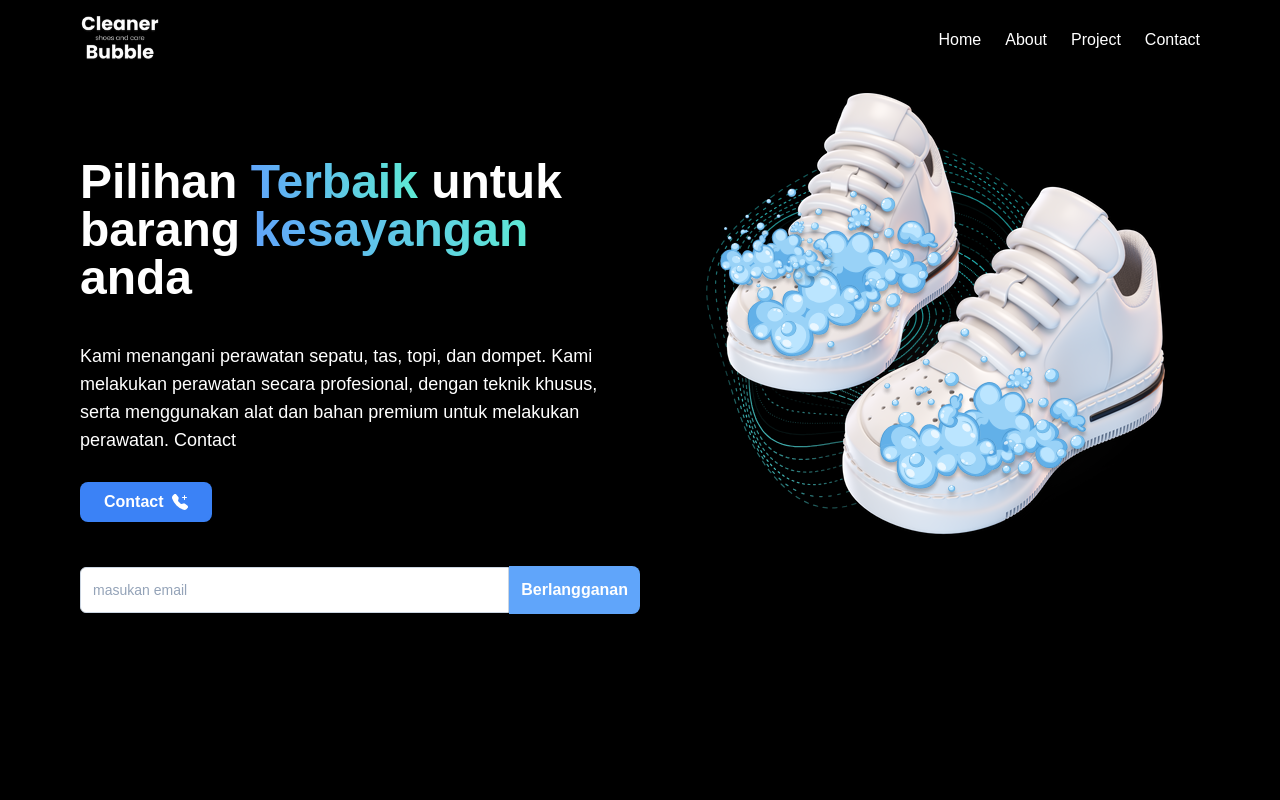
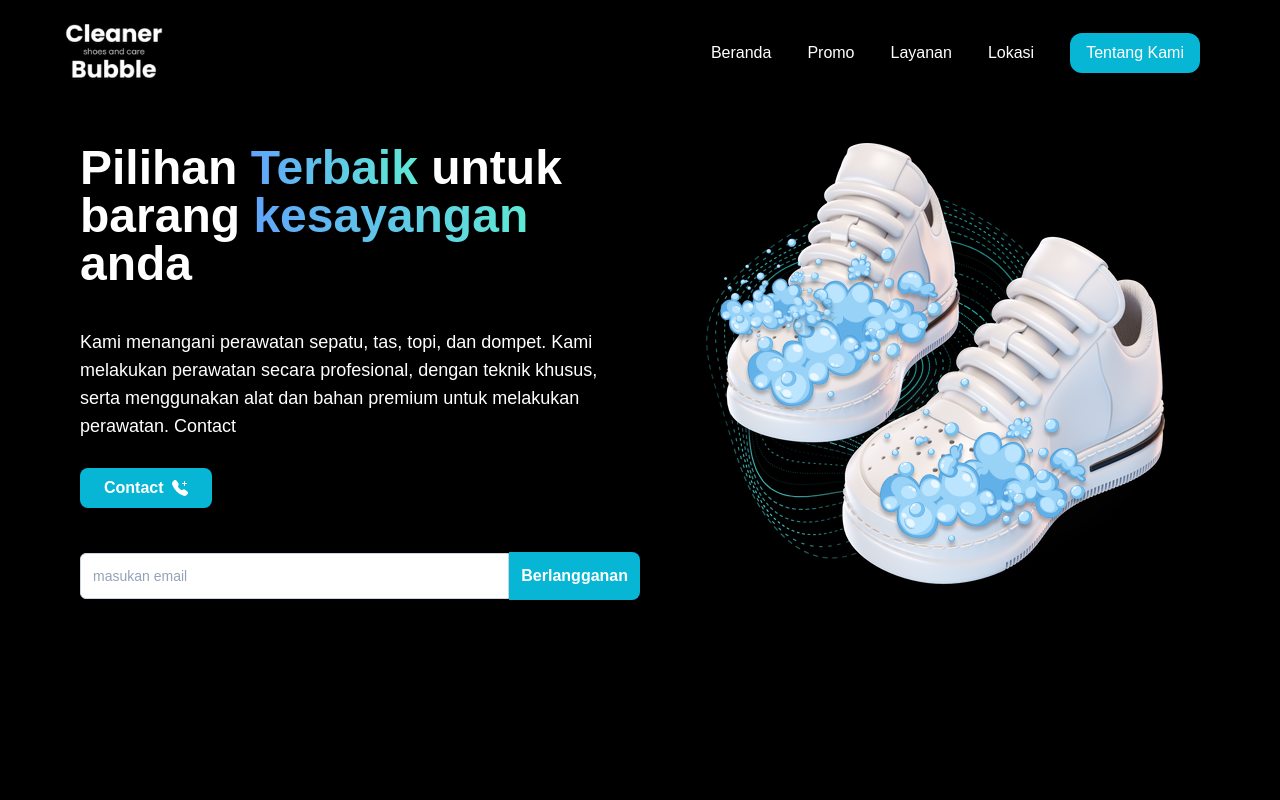
Before and after one commit to ervinarviandi/Bubble-Cleaner, a React (Vite) app: page / in a window 1280 px wide. Shown: the top 800 px of the page. Built offline with nearby package versions, Linux system fonts and the light colour scheme.

Commit message:
update 0.1 all

```diff
--- a/src/components/Features.jsx
+++ b/src/components/Features.jsx
@@ -1,6 +1,6 @@
 const Features = () => {
   return (
-    <div className="w-full bg-white">
+    <div className="w-full bg-white" id="features">
       <section className="lg:max-w-6xl mx-auto h-min px-4 ">
         <div className="flex flex-wrap">
           <div className="lg:w-6/12">
--- a/src/components/Hero.jsx
+++ b/src/components/Hero.jsx
@@ -5,14 +5,14 @@ const Hero = () => {
       <div className=" max-w-6xl mx-auto  px-4  h-screen hero">
         <div className="flex flex-wrap">
           <div className="lg:w-1/2">
-            <h2 className="text-white lg:text-5xl text-4xl mt-20 font-bold font-poppins">
+            <h2 className="text-white lg:text-5xl text-4xl mt-36 font-bold font-poppins">
               Pilihan <span className="text-transparent bg-clip-text bg-gradient-to-r from-blue-400 to-teal-300">Terbaik</span> untuk barang{" "}
               <span className="text-transparent bg-clip-text bg-gradient-to-r from-blue-400 to-teal-300">kesayangan</span> anda
             </h2>
             <p className="text-white text-lg text-gray-200 mt-10 font-poppins">
               Kami menangani perawatan sepatu, tas, topi, dan dompet. Kami melakukan perawatan secara profesional, dengan teknik khusus, serta menggunakan alat dan bahan premium untuk melakukan perawatan. Contact
             </p>
-            <button className="px-6 py-2 rounded-lg text-white bg-blue-500 mt-7 flex items-center font-bold font-poppins">
+            <button className="px-6 py-2 rounded-lg text-white bg-cyan-500 mt-7 flex items-center font-bold font-poppins">
               Contact
               <BsTelephonePlusFill className="ml-2" />
             </button>
@@ -28,11 +28,11 @@ const Hero = () => {
                focus:invalid:border-pink-500 focus:invalid:ring-pink-500
     "
               />
-              <button className="bg-blue-400 px-3 py-3 rounded-r-lg items-center font-poppins mt-1 text-white font-bold border-none">Berlangganan</button>
+              <button className="bg-cyan-500 px-3 py-3 rounded-r-lg items-center font-poppins mt-1 text-white font-bold border-none">Berlangganan</button>
             </div>
           </div>
           <div className="lg:w-1/2">
-            <img src="/hero.png" className="lg:block hidden backdrop-blur-sm" />
+            <img src="/hero.png" className="lg:block hidden mt-32 " />
           </div>
         </div>
       </div>
--- a/src/components/Maps.jsx
+++ b/src/components/Maps.jsx
@@ -1,8 +1,8 @@
 const Maps = () => {
   return (
-    <div className="w-full bg-black">
+    <div className="w-full bg-black" id="lokasi">
       <div className="h-screen lg:max-w-6xl mx-auto px-4 ">
-        <h2 className="text-white text-3xl font-poppins text-center pt-16 mb-5 ">Lokasi Kami</h2>
+        <h2 className="text-white text-3xl font-poppins text-center pt-32 mb-5 ">Lokasi Kami</h2>
         <p className="text-white text-lg font-poppins text-center">Temukan Kami Di Kota Terdekat Sekitar Anda</p>
         <div style={{ height: "60%", width: "100%" }} className="mt-10 bg-gray-600">
           <iframe
--- /dev/null
+++ b/src/components/Navbar.jsx
@@ -0,0 +1,57 @@
+// import { useState } from "react";
+// import { FaXmark } from "react-icons/fa";
+// import { FaBars } from "react-icons/fa";
+
+const Navigation = () => {
+  // const [nav, setNav] = useState(false);
+
+  // const handleNav = () => {
+  //   setNav(!nav);
+  // };
+  return (
+    <div className="w-full bg-black fixed z-50 ">
+      <div className="lg:max-w-6xl bg-white-200 mx-auto bg-black py-4 ">
+        <div className="flex justify-between items-center mx-auto px-4 ">
+          {/* Mobile Button */}
+          {/* <div onClick={handleNav} className="block sm:hidden z-10 text-white">
+              {nav ? (
+                <FaXmark className="w-6 h-6" />
+              ) : (
+                <FaBars
+                  className="w-6 h-6"
+                  //  style={{ color: `${textColor}` }}
+                />
+              )}
+            </div> */}
+          <img src="/logo.png" alt="mylogo" className="w-20" />
+          <nav>
+            <ul className="md:flex md:justify-center  md:items-center gap-x-6 bg-cyan-700 md:z-auto md:static absolute ">
+              <li>
+                <a href="/" className="text-white font-poppins ">
+                  Home
+                </a>
+              </li>
+              <li>
+                <a href="#features" className="text-white font-poppins ">
+                  features
+                </a>
+              </li>
+              <li>
+                <a href="#lokasi" className="text-white font-poppins ">
+                  lokasi
+                </a>
+              </li>
+              <li>
+                <a href="#promo" className="text-white font-poppins ">
+                  Contact
+                </a>
+              </li>
+            </ul>
+          </nav>
+        </div>
+      </div>
+    </div>
+  );
+};
+
+export default Navigation;
--- a/src/components/Navigation.jsx
+++ b/src/components/Navigation.jsx
@@ -1,53 +1,93 @@
-// import { useState } from "react";
-// import { FaXmark } from "react-icons/fa";
-// import { FaBars } from "react-icons/fa";
+import { useState } from "react";
+import { GrFormClose } from "react-icons/gr";
+import { HiMenuAlt3 } from "react-icons/hi";
 
 const Navigation = () => {
-  // const [nav, setNav] = useState(false);
+  const [nav, setNav] = useState(false);
 
-  // const handleNav = () => {
-  //   setNav(!nav);
-  // };
+  const handleNav = () => {
+    setNav(!nav);
+  };
+
   return (
-    <div className="w-full bg-black">
-      <div className="lg:max-w-6xl bg-white-200 mx-auto bg-black py-4">
-        <div className="flex justify-between items-center mx-auto px-4">
+    <div className="fixed w-full z-50 bg-black">
+      <div className="w-full max-w-6xl mx-auto z-10 relative bg-black py-4 relative">
+        <div className="lg:flex  lg:block justify-between  items-center md:py-2 py-4">
           {/* Mobile Button */}
-          {/* <div onClick={handleNav} className="block sm:hidden z-10 text-white">
-            {nav ? (
-              <FaXmark className="w-6 h-6" />
-            ) : (
-              <FaBars
-                className="w-6 h-6"
-                //  style={{ color: `${textColor}` }}
-              />
-            )}
-          </div> */}
-          <img src="/logo.png" alt="mylogo" className="w-20" />
-          <nav>
-            <ul className="flex justify-center items-center gap-x-6">
-              <li>
-                <a href="/" className="text-white font-poppins ">
-                  Home
-                </a>
+
+          <a href="">
+            <img src="logo.png" alt="brand" width={100} height={100} className="lg:block hidden" />
+          </a>
+          <ul
+            // style={{ color: `${textColor}` }}
+            className="flex space-x-9 md:px-4 text-Cokelat items-center  "
+          >
+            <li className="lg:block hidden">
+              <a href="/" className="font-poppins  hover:text-cyan-500 text-white">
+                Beranda
+              </a>
+            </li>
+            <li className="lg:block hidden">
+              <a href="#promo" className="font-poppins  hover:text-cyan-500 text-white">
+                Promo
+              </a>
+            </li>
+            <li className="lg:block hidden">
+              <a href="#product" className="font-poppins  hover:text-cyan-500 text-white">
+                Layanan
+              </a>
+            </li>
+            <li className="lg:block hidden">
+              <a href="#lokasi" className="font-poppins  hover:text-cyan-500 text-white">
+                Lokasi
+              </a>
+            </li>
+
+            <li>
+              <button href="" className="font-poppins py-2 px-4 rounded-xl bg-cyan-500 text-white lg:block hidden ">
+                Tentang Kami
+              </button>
+            </li>
+
+            <a href="" className=" absolute">
+              <img src="logo.png" alt="mobile-brand" width={80} height={80} className="lg:hidden block " />
+            </a>
+
+            <div onClick={handleNav} className=" block sm:hidden  z-50 text-white absolute right-10">
+              {nav ? <GrFormClose className="w-6 h-6 text-blue-400 bg-cyan-500 rounded-md " /> : <HiMenuAlt3 className="w-6 h-6 text-white bg-cyan-500 rounded-md " />}
+            </div>
+          </ul>
+
+          <div
+            className={
+              nav
+                ? "sm:hidden absolute top-0 left-0 right-0 bottom-0 flex justify-center items-center w-9/12 h-screen  text-center bg-black ease-in duration-300 z-8  "
+                : "sm:hidden absolute top-0 left-[-100%] right-0 bottom-0 flex justify-center items-center w-full h-screen bg-black text-center ease-in  duration-300 z-8 text-white   "
+            }
+          >
+            <ul>
+              <li className="p-4 text-2xl hover:text-cyan-500 font-poppins text-white">
+                <a href="/">Beranda</a>
               </li>
-              <li>
-                <a href="#hero" className="text-white font-poppins ">
-                  About
-                </a>
+              <hr className="text-sky-500 w-[100%]" />
+              <li className="p-4 text-2xl hover:text-cyan-500 font-poppins text-white">
+                <a href="#promo">Promo</a>
               </li>
-              <li>
-                <a href="#features" className="text-white font-poppins ">
-                  Project
-                </a>
+              <hr />
+              <li className="p-4 text-2xl hover:text-cyan-500 font-poppins text-white">
+                <a href="#product">Layanan</a>
               </li>
-              <li>
-                <a href="#promo" className="text-white font-poppins ">
-                  Contact
-                </a>
+              <hr />
+              <li className="p-4 text-2xl hover:text-cyan-500 font-poppins text-white ">
+                <a href="#about">Tentang Kami</a>
               </li>
+              <hr />
+              <li className="p-4 text-2xl hover:text-cyan-500 font-poppins text-white">
+                <a href="#lokasi">Lokasi</a>
+              </li>
+              <hr />
             </ul>
-          </nav>
+          </div>
         </div>
       </div>
     </div>
--- a/src/components/Services.jsx
+++ b/src/components/Services.jsx
@@ -1,6 +1,6 @@
 const Services = () => {
   return (
-    <div className="w-full bg-white">
+    <div className="w-full bg-white" id="product">
       <div className="lg:max-w-6xl mx-auto px-4 mb-10">
         <h2 className="text-3xl font-bold font-poppins text-center mt-10 mb-5">Layanan Kami</h2>
         <p className="font-poppis text-lg text-center mb-10 w-9/12 mx-auto">Kami memberikan berbagai macam layanan untuk perawatan barang kesayangan anda yang akan dikerjakan oleh tim kami yang sudah berpengalaman dan professional.</p>
@@ -28,6 +28,7 @@ const Services = () => {
             </div>
           </div>
         </div>
+        <button></button>
       </div>
     </div>
   );
--- a/src/index.css
+++ b/src/index.css
@@ -1,4 +1,7 @@
 @tailwind base;
+html {
+  scroll-behavior: smooth;
+}
 @tailwind components;
 @tailwind utilities;
 
@@ -9,7 +12,7 @@ body {
 .hero {
   background-size: cover;
   background-repeat: no-repeat;
-  position: relative;
+  /* position: relative; */
 }
 
 .hero img {
```
Also changed, not shown: src/components/Footer.jsx (+7 -7 lines).
